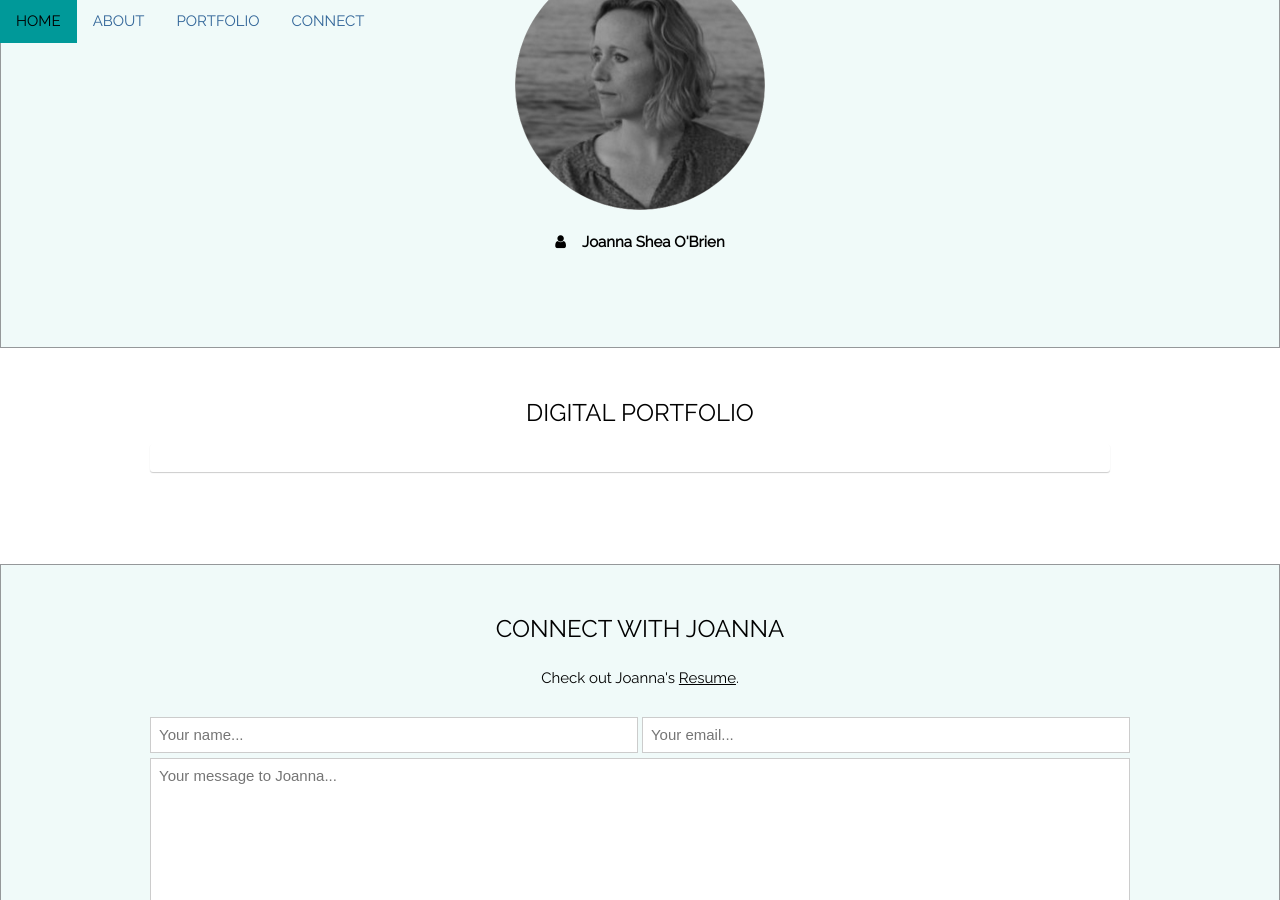
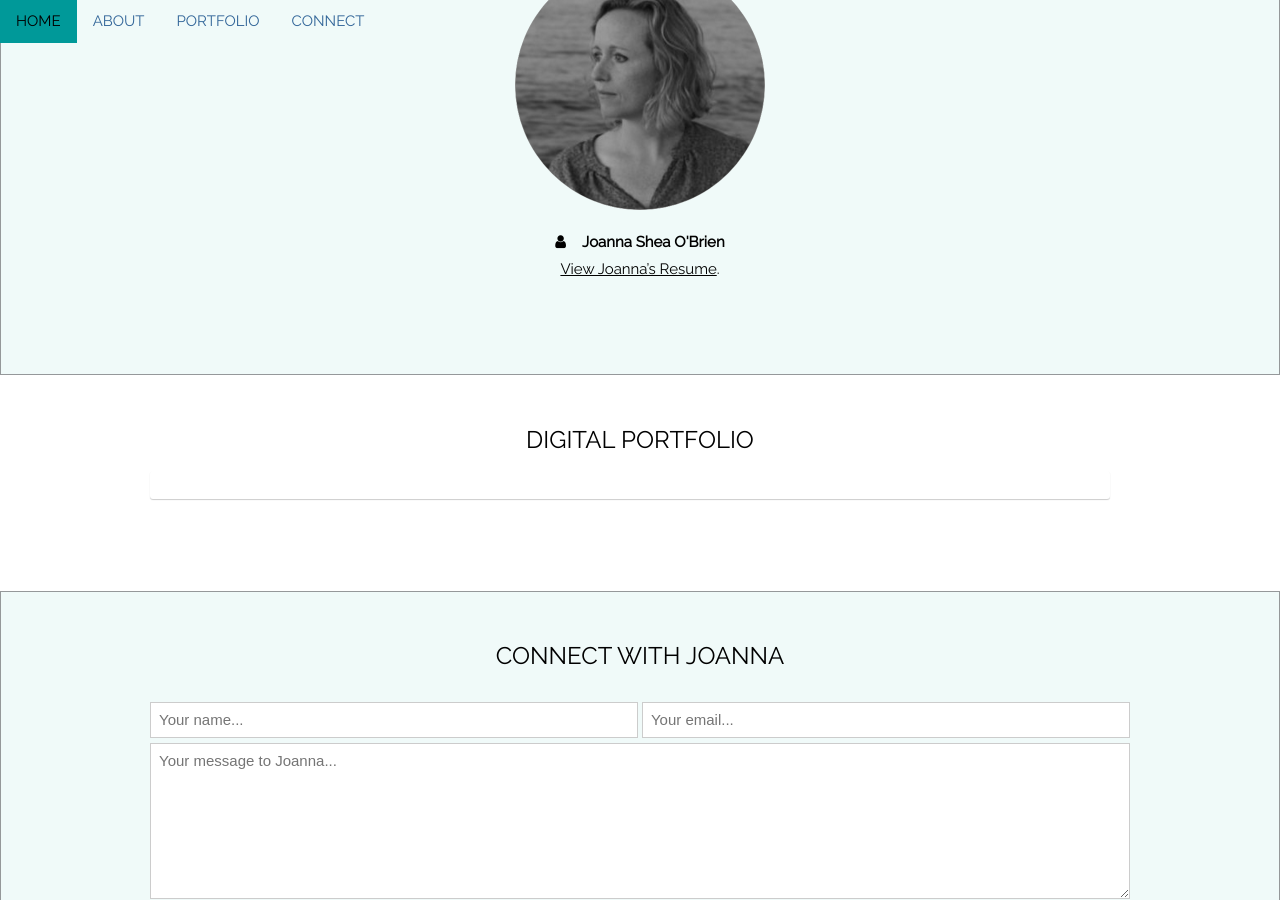
Before and after one commit to joannas7/joannas7.github.io, a Jekyll site: the page built from index.html, in a window 1280 px wide and 900 px high, scrolled down 1326 px. Built offline with Jekyll 4.4.1, drawn with Linux system fonts in a browser that asks for light colours; nearby versions of some CDN libraries.

Commit message:
moved resume link to about section

```diff
--- a/_includes/about.html
+++ b/_includes/about.html
@@ -23,7 +23,10 @@
 
       <div class="center padding-large">
         <img src="/assets/images/joanna.png" class="round image" alt="Photo of Joanna" width="250" height="250">
-        <p><b><i class="fa fa-user margin-right"></i>{{ site.title }}</b></p>
+        <p>
+          <b><i class="fa fa-user margin-right"></i>{{ site.title }}</b><br>
+          <a href="assets/media/resume.pdf" target="_blank">View Joanna’s Resume</a>.
+        </p>
       </div>
     </div>
   </div>
--- a/_includes/connect.html
+++ b/_includes/connect.html
@@ -1,7 +1,6 @@
 <div class="container" id="connect">
   <div class="content padding-32">
     <h3 class="center">CONNECT WITH JOANNA</h3>
-    <p class="center">Check out Joanna's <a href="assets/media/resume.pdf" target="_blank">Resume</a>.</p>
     <form action="https://formspree.io/joanna.s.obrien@gmail.com"
       method="POST">
       <input class="input border" type="text" name="name" placeholder="Your name...">
```
